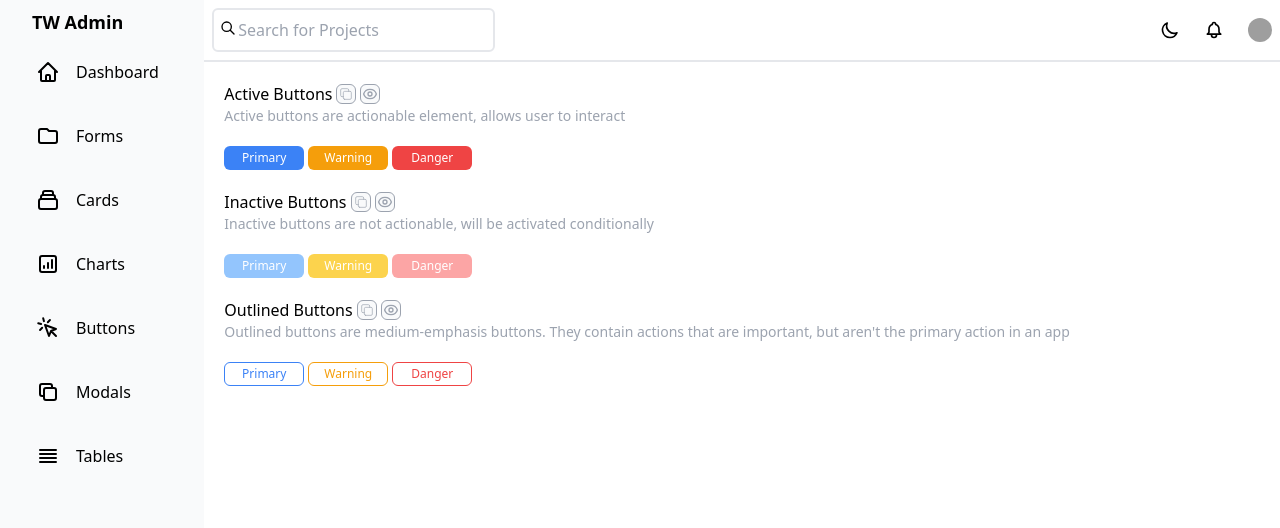
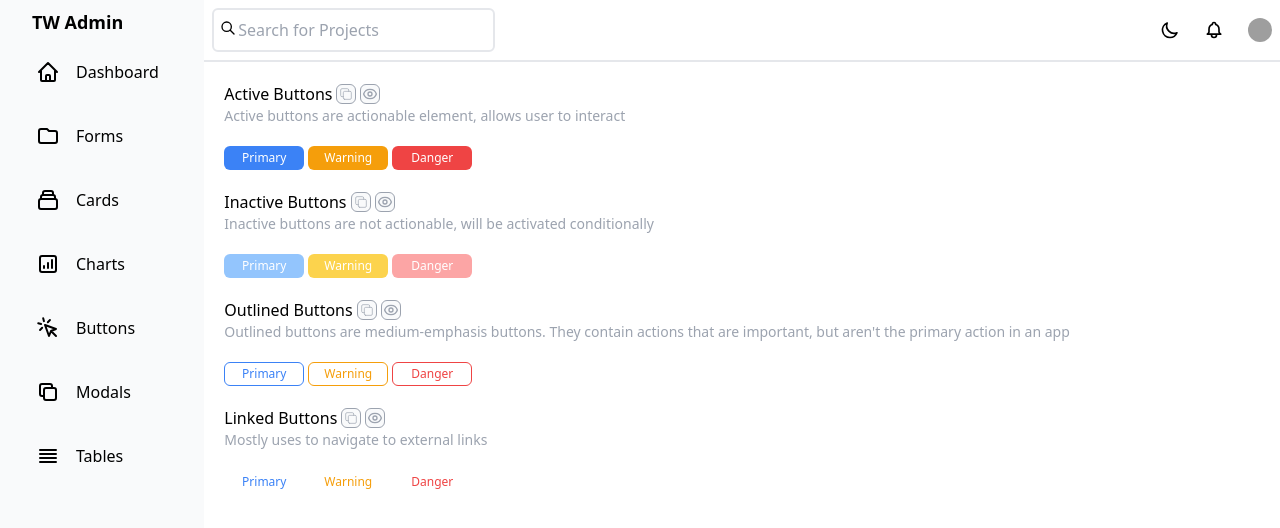
Before and after one commit to offloadmemory/tailwind-admin-template, a React (Create React App) app: page /app/buttons in a window 1280 px wide. Shown: the top 528 px of the page. Built offline with nearby package versions, Linux system fonts and the light colour scheme; grey boxes are pictures that could not be loaded.

Commit message:
Moving Header to common component

```diff
--- a/src/pages/buttons/Active.tsx
+++ b/src/pages/buttons/Active.tsx
@@ -1,25 +1,16 @@
 //https://play.tailwindcss.com/hwSdCEwf0B
 import React from "react";
 
+import Header from "./Header";
+
 function Active() {
     return (
-        <div className="p-5">
-            <div className="flex space-x-1 items-center">
-                <div>Active Buttons</div>
-                <button className="w-5 h-5 border flex items-center justify-center rounded-md text-gray-400 bg-gray-50 border-gray-400 hover:bg-gray-400 hover:text-white" >
-                    <svg xmlns="http://www.w3.org/2000/svg" className="h-4 w-4" fill="none" viewBox="0 0 24 24" stroke="currentColor">
-                        <path strokeLinecap="round" strokeLinejoin="round" strokeWidth="{2}" d="M8 16H6a2 2 0 01-2-2V6a2 2 0 012-2h8a2 2 0 012 2v2m-6 12h8a2 2 0 002-2v-8a2 2 0 00-2-2h-8a2 2 0 00-2 2v8a2 2 0 002 2z" />
-                    </svg>
-                </button>
+        <div className="pl-5 pt-5">
+            <Header
+                title="Active Buttons"
+                description="Active buttons are actionable element, allows user to interact"
+            />
 
-                <button className="w-5 h-5 border flex items-center justify-center bg-gray-50 rounded-md text-gray-400 border-gray-400 hover:bg-gray-400 hover:text-white">
-                    <svg xmlns="http://www.w3.org/2000/svg" className="h-4 w-4" fill="none" viewBox="0 0 24 24" stroke="currentColor">
-                        <path stroke-linecap="round" stroke-linejoin="round" stroke-width="2" d="M15 12a3 3 0 11-6 0 3 3 0 016 0z" />
-                        <path stroke-linecap="round" stroke-linejoin="round" stroke-width="2" d="M2.458 12C3.732 7.943 7.523 5 12 5c4.478 0 8.268 2.943 9.542 7-1.274 4.057-5.064 7-9.542 7-4.477 0-8.268-2.943-9.542-7z" />
-                    </svg>
-                </button>
-            </div>
-            <div className="text-gray-400 text-sm">Active buttons are actionable element, allows user to interact</div>
             <div className="flex items-center space-x-1 pt-5">
                 <button className="bg-blue-500 text-white rounded-md w-20 h-6 justify-center text-xs hover:bg-blue-300">Primary</button>
 
--- a/src/pages/buttons/Buttons.tsx
+++ b/src/pages/buttons/Buttons.tsx
@@ -5,6 +5,7 @@ import React from "react";
 import Active from "./Active";
 import Inactive from "./Inactive";
 import Outlined from "./Outlined";
+import Linked from "./Linked";
 
 function Buttons() {
     return (
@@ -12,6 +13,7 @@ function Buttons() {
             <Active />
             <Inactive />
             <Outlined />
+            <Linked />
         </div>
     )
 }
--- /dev/null
+++ b/src/pages/buttons/Header.tsx
@@ -0,0 +1,29 @@
+//https://play.tailwindcss.com/hwSdCEwf0B
+import React from "react";
+
+const Linked = (props: { title: any; description: any; }) => {
+    const { title, description } = props;
+
+    return (
+        <>
+            <div className="flex space-x-1 items-center">
+                <div>{title}</div>
+                <button className="w-5 h-5 border flex items-center justify-center rounded-md text-gray-400 bg-gray-50 border-gray-400 hover:bg-gray-400 hover:text-white">
+                    <svg xmlns="http://www.w3.org/2000/svg" className="h-4 w-4" fill="none" viewBox="0 0 24 24" stroke="currentColor">
+                        <path strokeLinecap="round" strokeLinejoin="round" strokeWidth="{2}" d="M8 16H6a2 2 0 01-2-2V6a2 2 0 012-2h8a2 2 0 012 2v2m-6 12h8a2 2 0 002-2v-8a2 2 0 00-2-2h-8a2 2 0 00-2 2v8a2 2 0 002 2z" />
+                    </svg>
+                </button>
+
+                <button className="w-5 h-5 border flex items-center justify-center bg-gray-50 rounded-md text-gray-400 border-gray-400 hover:bg-gray-400 hover:text-white">
+                    <svg xmlns="http://www.w3.org/2000/svg" className="h-4 w-4" fill="none" viewBox="0 0 24 24" stroke="currentColor">
+                        <path stroke-linecap="round" stroke-linejoin="round" stroke-width="2" d="M15 12a3 3 0 11-6 0 3 3 0 016 0z" />
+                        <path stroke-linecap="round" stroke-linejoin="round" stroke-width="2" d="M2.458 12C3.732 7.943 7.523 5 12 5c4.478 0 8.268 2.943 9.542 7-1.274 4.057-5.064 7-9.542 7-4.477 0-8.268-2.943-9.542-7z" />
+                    </svg>
+                </button>
+            </div>
+            <div className="text-gray-400 text-sm">{description}</div>
+        </>
+    )
+}
+
+export default Linked;
--- a/src/pages/buttons/Inactive.tsx
+++ b/src/pages/buttons/Inactive.tsx
@@ -1,25 +1,16 @@
 //https://play.tailwindcss.com/hwSdCEwf0B
 import React from "react";
 
+import Header from "./Header";
+
 function Inactive() {
     return (
-        <div className="pl-5">
-            <div className="flex space-x-1 items-center">
-                <div>Inactive Buttons</div>
-                <button className="w-5 h-5 border flex items-center justify-center rounded-md text-gray-400 bg-gray-50 border-gray-400 hover:bg-gray-400 hover:text-white">
-                    <svg xmlns="http://www.w3.org/2000/svg" className="h-4 w-4" fill="none" viewBox="0 0 24 24" stroke="currentColor">
-                        <path strokeLinecap="round" strokeLinejoin="round" strokeWidth="{2}" d="M8 16H6a2 2 0 01-2-2V6a2 2 0 012-2h8a2 2 0 012 2v2m-6 12h8a2 2 0 002-2v-8a2 2 0 00-2-2h-8a2 2 0 00-2 2v8a2 2 0 002 2z" />
-                    </svg>
-                </button>
+        <div className="pl-5 pt-5">
+            <Header
+                title="Inactive Buttons"
+                description="Inactive buttons are not actionable, will be activated conditionally"
+            />
 
-                <button className="w-5 h-5 border flex items-center justify-center bg-gray-50 rounded-md text-gray-400 border-gray-400 hover:bg-gray-400 hover:text-white">
-                    <svg xmlns="http://www.w3.org/2000/svg" className="h-4 w-4" fill="none" viewBox="0 0 24 24" stroke="currentColor">
-                        <path stroke-linecap="round" stroke-linejoin="round" stroke-width="2" d="M15 12a3 3 0 11-6 0 3 3 0 016 0z" />
-                        <path stroke-linecap="round" stroke-linejoin="round" stroke-width="2" d="M2.458 12C3.732 7.943 7.523 5 12 5c4.478 0 8.268 2.943 9.542 7-1.274 4.057-5.064 7-9.542 7-4.477 0-8.268-2.943-9.542-7z" />
-                    </svg>
-                </button>
-            </div>
-            <div className="text-gray-400 text-sm">Inactive buttons are not actionable, will be activated conditionally</div>
             <div className="flex items-center space-x-1 pt-5">
                 <button className="bg-blue-300 text-white rounded-md w-20 h-6 justify-center text-xs focus:outline-none">Primary</button>
 
--- /dev/null
+++ b/src/pages/buttons/Linked.tsx
@@ -0,0 +1,25 @@
+//https://play.tailwindcss.com/hwSdCEwf0B
+import React from "react";
+
+import Header from "./Header";
+
+function Linked() {
+    return (
+        <div className="pl-5 pt-5">
+            <Header
+                title="Linked Buttons"
+                description="Mostly uses to navigate to external links"
+            />
+
+            <div className="flex items-center space-x-1 pt-5">
+                <button className="text-blue-500 hover:underline hover:font-medium font-medium rounded-md w-20 h-6 justify-center text-xs">Primary</button>
+
+                <button className="text-yellow-500 hover:underline font-medium rounded-md w-20 h-6 justify-center text-xs">Warning</button>
+
+                <button className="text-red-500 hover:underline font-medium rounded-md w-20 h-6 justify-center text-xs">Danger</button>
+            </div>
+        </div>
+    )
+}
+
+export default Linked;
--- a/src/pages/buttons/Outlined.tsx
+++ b/src/pages/buttons/Outlined.tsx
@@ -1,25 +1,16 @@
 //https://play.tailwindcss.com/hwSdCEwf0B
 import React from "react";
 
+import Header from "./Header";
+
 function Outlined() {
     return (
-        <div className="p-5">
-            <div className="flex space-x-1 items-center">
-                <div>Outlined Buttons</div>
-                <button className="w-5 h-5 border flex items-center justify-center rounded-md text-gray-400 bg-gray-50 border-gray-400 hover:bg-gray-400 hover:text-white">
-                    <svg xmlns="http://www.w3.org/2000/svg" className="h-4 w-4" fill="none" viewBox="0 0 24 24" stroke="currentColor">
-                        <path strokeLinecap="round" strokeLinejoin="round" strokeWidth="{2}" d="M8 16H6a2 2 0 01-2-2V6a2 2 0 012-2h8a2 2 0 012 2v2m-6 12h8a2 2 0 002-2v-8a2 2 0 00-2-2h-8a2 2 0 00-2 2v8a2 2 0 002 2z" />
-                    </svg>
-                </button>
+        <div className="pl-5 pt-5">
+            <Header
+                title="Outlined Buttons"
+                description="Outlined buttons are medium-emphasis buttons. They contain actions that are important, but aren't the primary action in an app"
+            />
 
-                <button className="w-5 h-5 border flex items-center justify-center bg-gray-50 rounded-md text-gray-400 border-gray-400 hover:bg-gray-400 hover:text-white">
-                    <svg xmlns="http://www.w3.org/2000/svg" className="h-4 w-4" fill="none" viewBox="0 0 24 24" stroke="currentColor">
-                        <path stroke-linecap="round" stroke-linejoin="round" stroke-width="2" d="M15 12a3 3 0 11-6 0 3 3 0 016 0z" />
-                        <path stroke-linecap="round" stroke-linejoin="round" stroke-width="2" d="M2.458 12C3.732 7.943 7.523 5 12 5c4.478 0 8.268 2.943 9.542 7-1.274 4.057-5.064 7-9.542 7-4.477 0-8.268-2.943-9.542-7z" />
-                    </svg>
-                </button>
-            </div>
-            <div className="text-gray-400 text-sm">Outlined buttons are medium-emphasis buttons. They contain actions that are important, but aren't the primary action in an app</div>
             <div className="flex items-center space-x-1 pt-5">
                 <button className="border border-blue-500 text-blue-500 rounded-md w-20 h-6 justify-center text-xs hover:bg-blue-500 hover:text-white">Primary</button>
 
```
